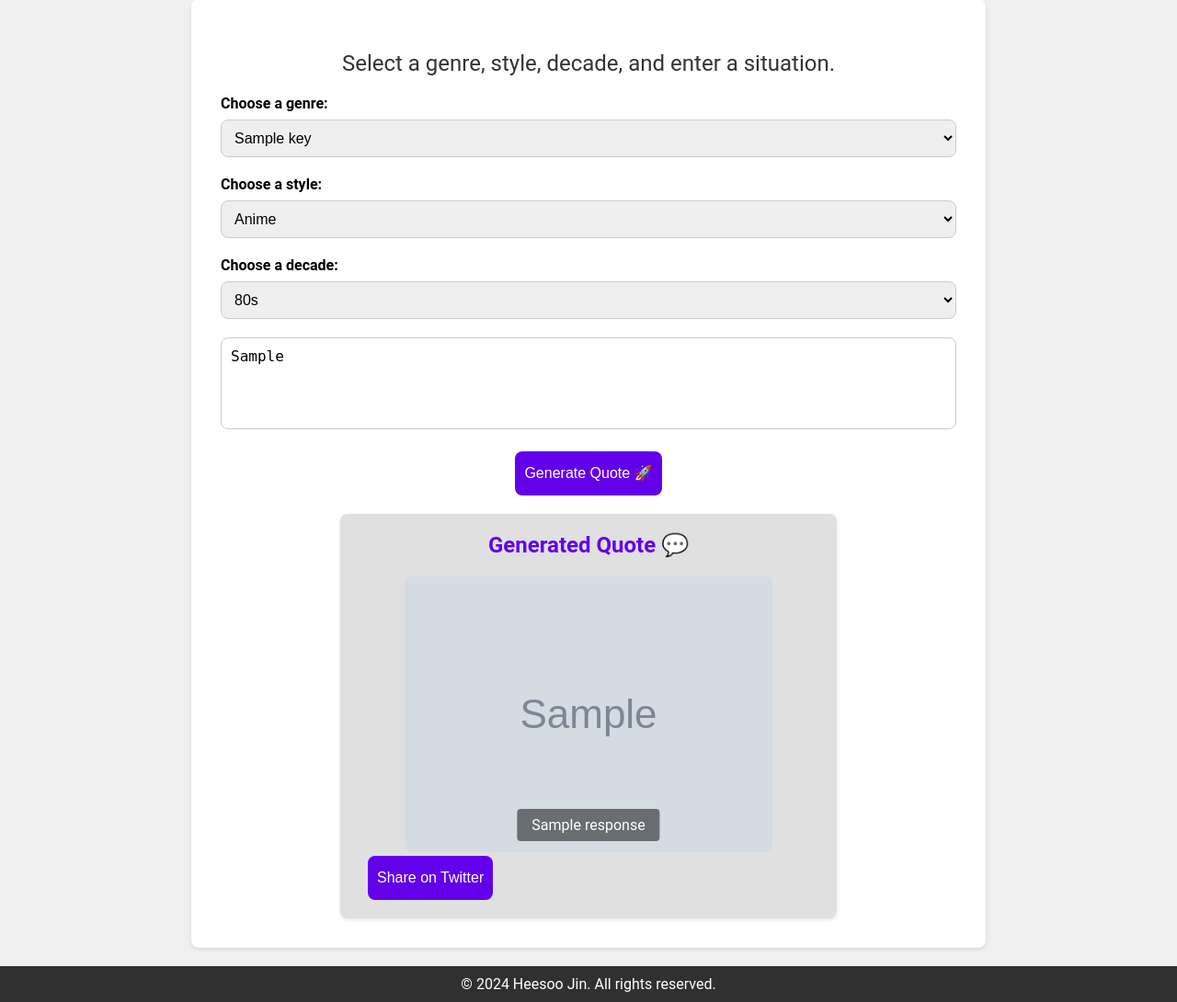
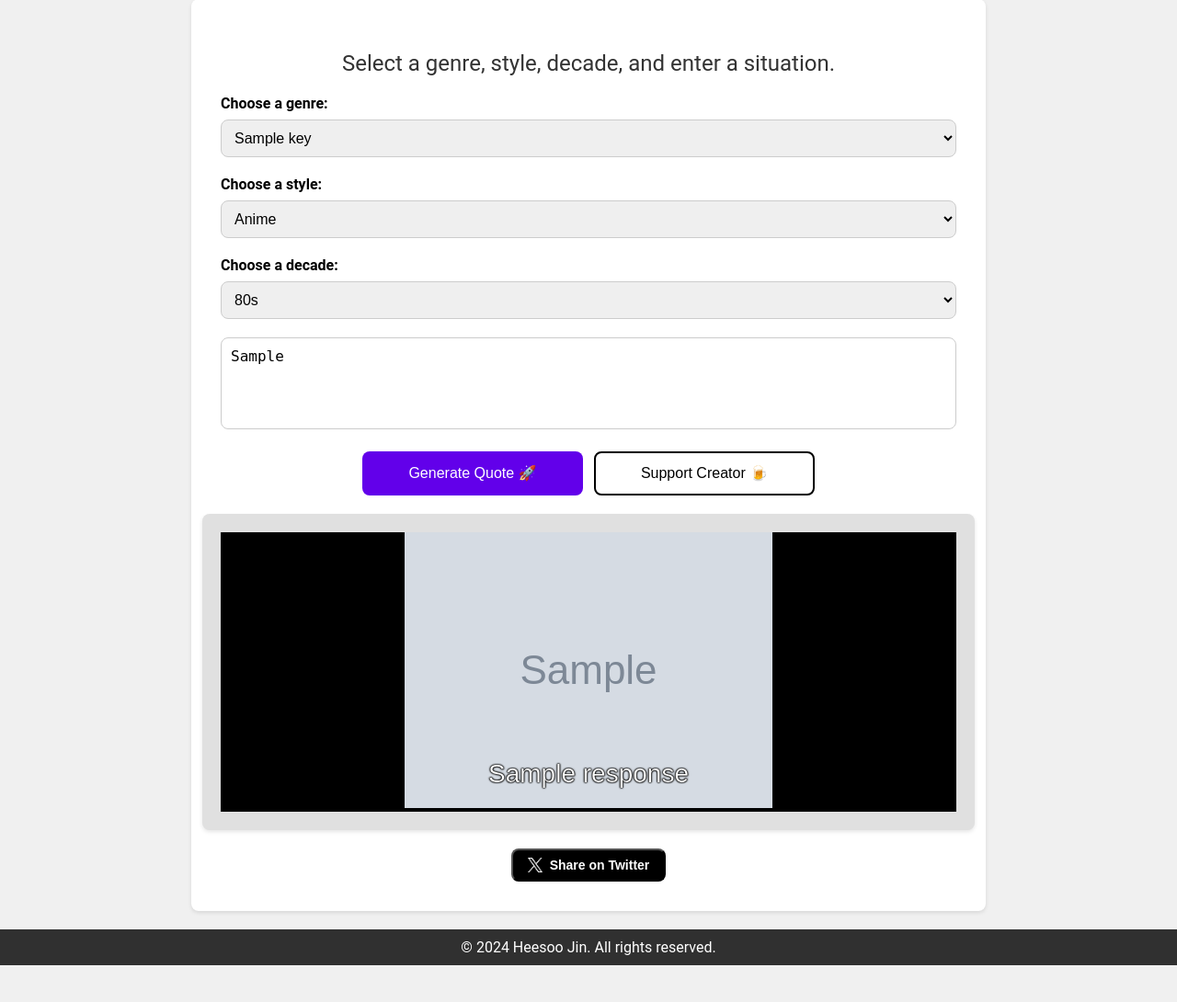
Before and after one commit to his-0203/Movie-Quote-Generator, a Flask app: template templates/index.html in a window 1280 px wide. Shown: the part 142-1232 px from the top of the page at 92% size. After the commit the page ends 1192 px from the top, so only its background shows below. Run offline with Flask 3, Linux system fonts and the light colour scheme; the template is opened without the code that fills it: most values are stand-ins (such as "Sample title", 1, 10 or a date in 2020); grey boxes marked "Sample" are stand-in pictures; some web fonts are replaced.

Commit message:
토큰 효율화 및 결과물, 버튼 레이아웃 수정

```diff
--- a/app.py
+++ b/app.py
@@ -65,7 +65,8 @@ def home():
                     {"role": "system", "content": "You are a film screenwriter. Create a line of dialogue that fits the genre, style, and decade."},
                     {"role": "user", "content": prompt}
                 ],
-                temperature=0.8
+                temperature=0.8,
+                max_tokens=50
             )
             response_text = text_response.choices[0].message.content
 
@@ -74,7 +75,8 @@ def home():
                 model="dall-e-3",
                 prompt=image_prompt,
                 n=1,
-                size="1792x1024"
+                size="1024x1024",
+                quality="standard"
             )
             response_image = image_response.data[0].url
 
--- a/static/css/styles.css
+++ b/static/css/styles.css
@@ -1,3 +1,10 @@
+@font-face {
+    font-family: 'SeoulHangangM';
+    src: url('https://fastly.jsdelivr.net/gh/projectnoonnu/noonfonts_two@1.0/SeoulHangangM.woff') format('woff');
+    font-weight: normal;
+    font-style: normal;
+}
+
 body {
     font-family: 'Roboto', sans-serif;
     background-color: #f0f0f0;
@@ -65,10 +72,11 @@ textarea {
     display: flex;
     justify-content: center;
     align-items: center;
+    flex-direction: row;
 }
 
-button {
-    padding: 10px;
+#submit-button {
+    padding: 8px 16px;
     font-size: 16px;
     background-color: #6200ea;
     color: white;
@@ -76,15 +84,32 @@ button {
     border-radius: 8px;
     cursor: pointer;
     min-height: 48px;
+    min-width: 240px;
     position: relative;
     display: flex;
     justify-content: center;
     align-items: center;
-    margin: 0 10px; /* 버튼 사이 간격 설정 */
+    margin-right: 12px;
 }
 
-button:hover {
+#submit-button:hover {
     background-color: #3700b3;
+}
+
+.outline-button {
+    padding: 8px 16px;
+    font-size: 16px;
+    color: black;
+    background-color: transparent;
+    border: 2px solid black;
+    border-radius: 8px;
+    cursor: pointer;
+    min-height: 48px;
+    min-width: 240px;
+    position: relative;
+    display: flex;
+    justify-content: center;
+    align-items: center;
 }
 
 .spinner {
@@ -107,47 +132,64 @@ button:hover {
 
 .response-section {
     margin-top: 20px;
+    margin-bottom: 20px;
     padding: 20px;
     background-color: #e0e0e0;
     border-radius: 8px;
     width: 100%;
-    max-width: 500px;
+    max-width: 1200px;
     box-shadow: 0 2px 4px rgba(0, 0, 0, 0.1);
     text-align: center;
-}
-
-.response-section h2 {
-    margin-top: 0;
-    color: #6200ea;
-}
-
-.response-section p {
-    font-size: 16px;
-    line-height: 1.5;
-    color: #333;
 }
 
 .quote-container {
     position: relative;
     display: inline-block;
     text-align: center;
+    width: 100%;
+    background-color: black;
 }
 
 .quote-image {
-    width: 100%;
-    border-radius: 8px;
+    width: 50%;
 }
 
 .quote-text {
     position: absolute;
-    bottom: 16px;
+    bottom: 24px;
     left: 50%;
     transform: translateX(-50%);
     color: white;
-    background-color: rgba(0, 0, 0, 0.5);
+    -webkit-text-stroke: 0.2px black;
+    text-shadow: 0 0 2px black, 0 0 2px black, 0 0 2px black;
+    font-size: 28px;
+    font-family: 'SeoulHangangM', sans-serif; /* 서체 지정 */
+    width: 65%;
+    line-height: 1.2;
+}
+
+.x-button {
+    background-color: black;
+    color: white;
+    border-radius: 8px;
     padding: 8px 16px;
-    border-radius: 4px;
-    font-size: 16px;
+    font-size: 14px;
+    min-width: 160px;
+    display: flex;
+    align-items: center;
+    cursor: pointer;
+    transition: background-color 0.3s, color 0.3s;
+    font-weight: 600;
+}
+
+.x-button:hover {
+    background-color: #555;
+}
+
+.x-logo {
+    width: 16px;
+    height: 16px;
+    margin-right: 8px;
 }
 
 footer {
@@ -163,7 +205,26 @@ footer p {
 }
 
 /* 추가된 미디어 쿼리 */
+@media (max-width: 768px) {
+    .quote-text {
+        font-size: 1.4rem;
+    }
+
+    .button-group {
+        flex-direction: column;
+    }
+
+    #submit-button {
+        margin-right: 0px;
+        margin-bottom: 12px;
+    }
+}
+
 @media (max-width: 480px) {
+    .quote-text {
+        font-size: 0.8rem;
+    }
+
     .instruction-text {
         font-size: 16px;
         margin-bottom: 20px;
--- a/templates/index.html
+++ b/templates/index.html
@@ -25,7 +25,7 @@
                 <label for="style">Choose a style:</label>
                 <select name="style" id="style">
                     <option value="Anime">Anime</option>
-                    <option value="Manga">Manga</option>
+                    <option value="Cartoon">Cartoon</option>
                     <option value="Movie">Movie</option>
                 </select>
             </div>
@@ -39,23 +39,26 @@
                     <option value="20s">20s</option>
                 </select>
             </div>
-            <textarea name="user_input" placeholder="Enter your situation">{{ user_input }}</textarea>
+            <textarea name="user_input" placeholder="Enter situation">{{ user_input }}</textarea>
             <div class="button-group">
                 <button type="submit" id="submit-button">
                     <span class="button-text">Generate Quote 🚀</span>
                     <div class="spinner" id="button-spinner" style="display: none;"></div>
                 </button>
+                <button type="button" id="support-button" class="outline-button">Support Creator 🍺</button>
             </div>
         </form>
         {% if response %}
             <section class="response-section">
-                <h2>Generated Quote 💬</h2>
                 <div class="quote-container">
                     <img src="{{ response_image }}" alt="Generated Image" class="quote-image">
                     <div class="quote-text">{{ response }}</div>
                 </div>
-                <button id="share-twitter">Share on Twitter</button>
             </section>
+            <button id="share-twitter" class="x-button">
+                <img src="/static/images/x-logo.png" alt="X Logo" class="x-logo">
+                Share on Twitter
+            </button>
         {% endif %}
     </main>
     <footer>
@@ -78,6 +81,10 @@
                 window.open(twitterUrl, '_blank');
             });
         }
+
+        document.getElementById('support-button').addEventListener('click', () => {
+            window.open('https://buymeacoffee.com/his0203', '_blank');
+        });
     </script>
 </body>
 </html>
```
Also changed, not shown: static/images/x-logo.png (added).
